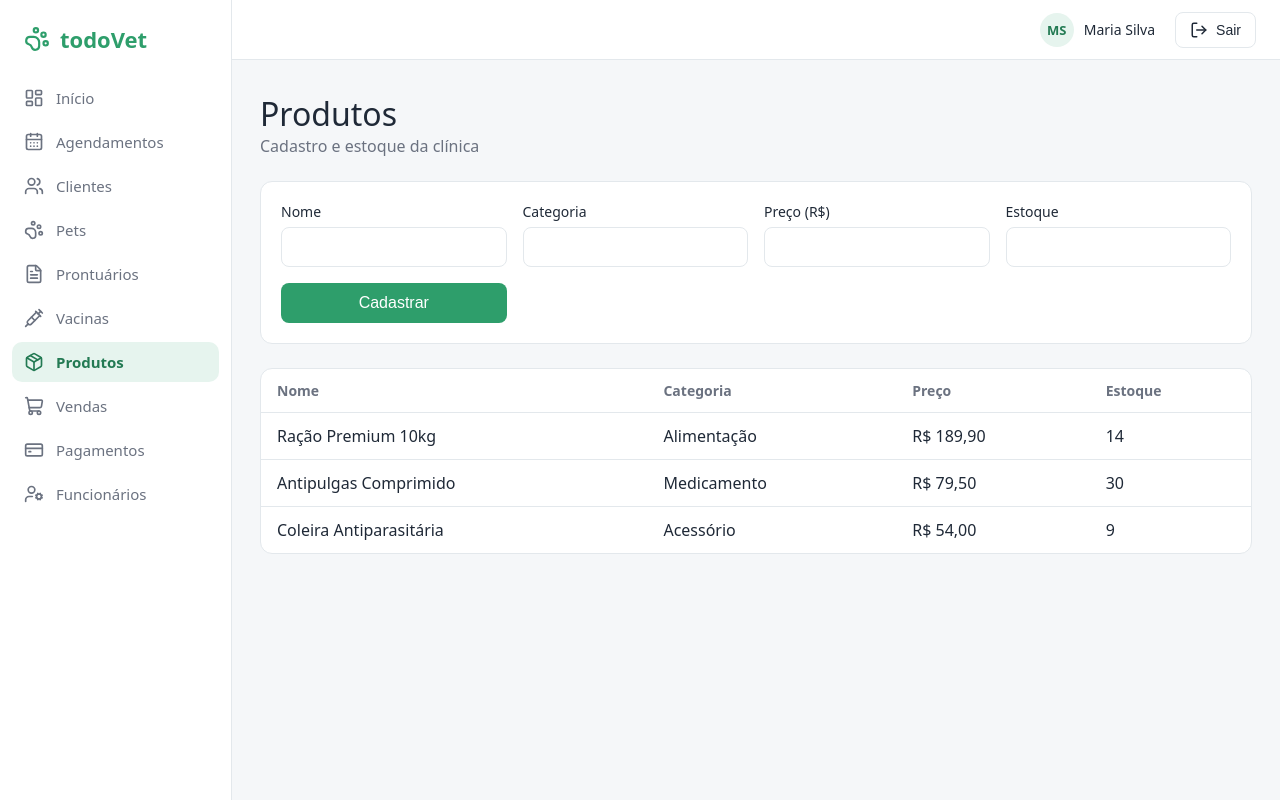
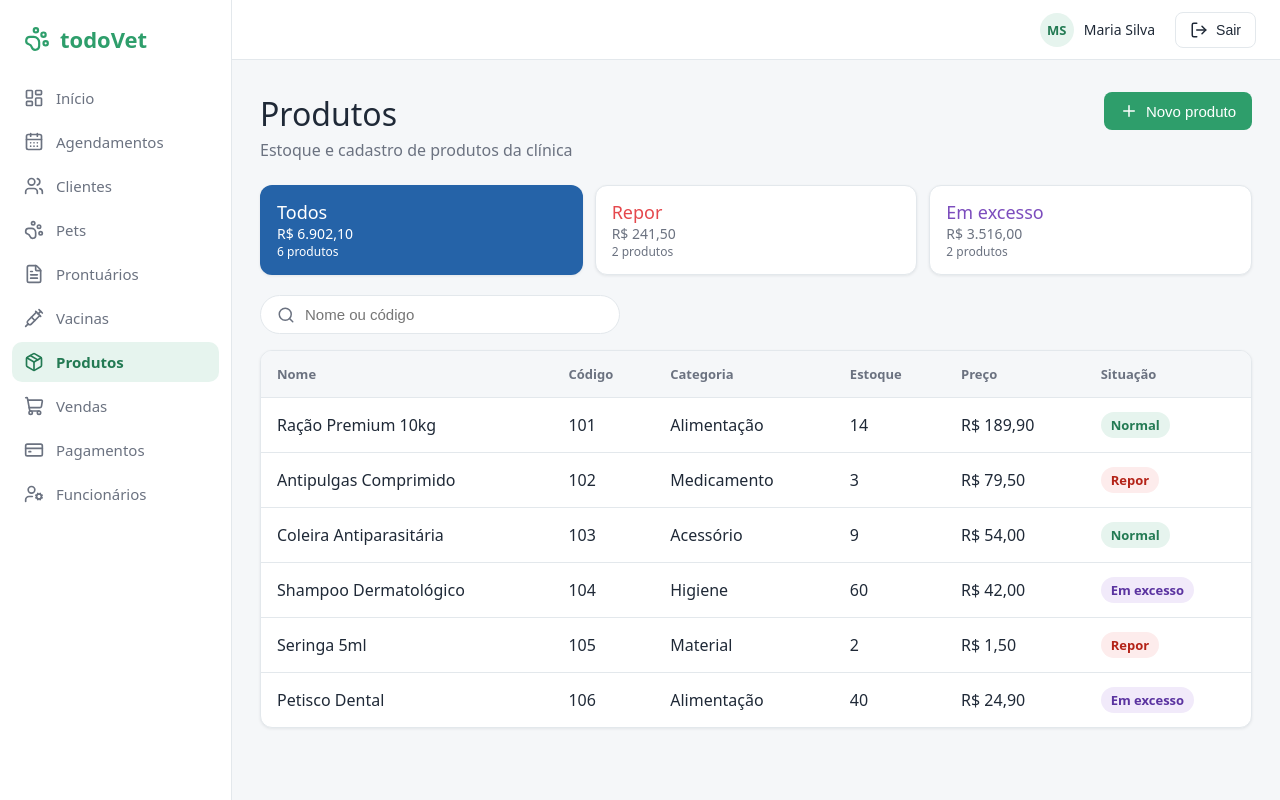
Before and after one commit to pauloartur23/todoVet, a React app in the folder frontend/: page /produtos in a window 1280 px wide. Built offline with nearby package versions, Linux system fonts and the light colour scheme; the HTML template or start-up script is replaced by a standard one.

Commit message:
feat: redesenha tela de produtos e cria tela de vacinas

```diff
--- a/frontend/src/pages/Produtos.jsx
+++ b/frontend/src/pages/Produtos.jsx
@@ -1,12 +1,39 @@
 import { useState, useEffect } from 'react';
+import { Search, Plus } from 'lucide-react';
 import { listarProdutos, cadastrarProduto } from '../services/produtoService.js';
 import './Tela.css';
 
-const formVazio = { nome: '', categoria: '', preco: '', estoque: '' };
+const formVazio = {
+    nome: '',
+    codigo: '',
+    categoria: '',
+    preco: '',
+    estoque: '',
+    estoqueMinimo: '',
+};
+
+const rotulos = { repor: 'Repor', excesso: 'Em excesso', normal: 'Normal' };
+
+function situacao(produto) {
+    if (produto.estoque <= produto.estoqueMinimo) return 'repor';
+    if (produto.estoque > produto.estoqueMinimo * 3) return 'excesso';
+    return 'normal';
+}
+
+function dinheiro(valor) {
+    return valor.toLocaleString('pt-BR', { style: 'currency', currency: 'BRL' });
+}
+
+function valorTotal(lista) {
+    return lista.reduce((soma, p) => soma + p.preco * p.estoque, 0);
+}
 
 function Produtos() {
     const [produtos, setProdutos] = useState([]);
     const [form, setForm] = useState(formVazio);
+    const [filtro, setFiltro] = useState('todos');
+    const [busca, setBusca] = useState('');
+    const [mostrarForm, setMostrarForm] = useState(false);
 
     useEffect(() => {
         listarProdutos().then((lista) => setProdutos(lista));
@@ -21,17 +48,43 @@ function Produtos() {
         const novo = await cadastrarProduto(form);
         setProdutos([...produtos, novo]);
         setForm(formVazio);
+        setMostrarForm(false);
     }
+
+    const grupos = [
+        { chave: 'todos', titulo: 'Todos', lista: produtos },
+        { chave: 'repor', titulo: 'Repor', lista: produtos.filter((p) => situacao(p) === 'repor') },
+        { chave: 'excesso', titulo: 'Em excesso', lista: produtos.filter((p) => situacao(p) === 'excesso') },
+    ];
+
+    const termo = busca.toLowerCase();
+    const visiveis = produtos
+        .filter((p) => filtro === 'todos' || situacao(p) === filtro)
+        .filter((p) => p.nome.toLowerCase().includes(termo) || p.codigo.includes(termo));
 
     return (
         <>
+            <div className="tela-cabecalho">
+                <div>
                     <h1>Produtos</h1>
-            <p className="tela-subtitulo">Cadastro e estoque da clínica</p>
+                    <p className="tela-subtitulo">Estoque e cadastro de produtos da clínica</p>
+                </div>
+                <button className="tela-botao" onClick={() => setMostrarForm(!mostrarForm)}>
+                    <Plus size={18} />
+                    Novo produto
+                </button>
+            </div>
 
+            {mostrarForm && (
                 <form className="tela-form" onSubmit={handleSubmit}>
                     <div className="tela-campo">
                         <label htmlFor="nome">Nome</label>
                         <input id="nome" name="nome" value={form.nome} onChange={handleChange} required />
+                    </div>
+
+                    <div className="tela-campo">
+                        <label htmlFor="codigo">Código</label>
+                        <input id="codigo" name="codigo" value={form.codigo} onChange={handleChange} required />
                     </div>
 
                     <div className="tela-campo">
@@ -49,28 +102,68 @@ function Produtos() {
                         <input id="estoque" name="estoque" type="number" min="0" value={form.estoque} onChange={handleChange} required />
                     </div>
 
-                <button type="submit" className="tela-botao">Cadastrar</button>
+                    <div className="tela-campo">
+                        <label htmlFor="estoqueMinimo">Estoque mínimo</label>
+                        <input id="estoqueMinimo" name="estoqueMinimo" type="number" min="0" value={form.estoqueMinimo} onChange={handleChange} required />
+                    </div>
+
+                    <button type="submit" className="tela-botao">Salvar</button>
                 </form>
+            )}
+
+            <div className="tela-filtros">
+                {grupos.map((g) => (
+                    <button
+                        key={g.chave}
+                        className={`tela-filtro tela-filtro-${g.chave} ${filtro === g.chave ? 'ativo' : ''}`}
+                        onClick={() => setFiltro(g.chave)}
+                    >
+                        <p className="tela-filtro-titulo">{g.titulo}</p>
+                        <p className="tela-filtro-valor">{dinheiro(valorTotal(g.lista))}</p>
+                        <p className="tela-filtro-qtd">{g.lista.length} produtos</p>
+                    </button>
+                ))}
+            </div>
+
+            <div className="tela-busca">
+                <Search size={18} />
+                <input
+                    placeholder="Nome ou código"
+                    value={busca}
+                    onChange={(e) => setBusca(e.target.value)}
+                />
+            </div>
 
             <div className="tela-tabela-caixa">
                 <table className="tela-tabela">
                     <thead>
                     <tr>
                         <th>Nome</th>
+                        <th>Código</th>
                         <th>Categoria</th>
+                        <th>Estoque</th>
                         <th>Preço</th>
-                        <th>Estoque</th>
+                        <th>Situação</th>
                     </tr>
                     </thead>
                     <tbody>
-                    {produtos.map((p) => (
+                    {visiveis.map((p) => (
                         <tr key={p.id}>
                             <td>{p.nome}</td>
+                            <td>{p.codigo}</td>
                             <td>{p.categoria}</td>
-                            <td>{p.preco.toLocaleString('pt-BR', { style: 'currency', currency: 'BRL' })}</td>
                             <td>{p.estoque}</td>
+                            <td>{dinheiro(p.preco)}</td>
+                            <td>
+                                <span className={`selo selo-${situacao(p)}`}>{rotulos[situacao(p)]}</span>
+                            </td>
                         </tr>
                     ))}
+                    {visiveis.length === 0 && (
+                        <tr>
+                            <td colSpan={6} className="tela-vazio">Nenhum produto encontrado</td>
+                        </tr>
+                    )}
                     </tbody>
                 </table>
             </div>
--- a/frontend/src/pages/Tela.css
+++ b/frontend/src/pages/Tela.css
@@ -1,6 +1,32 @@
+.tela-cabecalho {
+    display: flex;
+    align-items: flex-start;
+    justify-content: space-between;
+    gap: 16px;
+    margin-bottom: 24px;
+}
+
 .tela-subtitulo {
-    color: #6b7280;
-    margin-bottom: 24px;
+    color: var(--texto-suave);
+    margin-top: 4px;
+}
+
+.tela-botao {
+    display: flex;
+    align-items: center;
+    gap: 8px;
+    padding: 10px 16px;
+    background: var(--verde);
+    color: white;
+    border: none;
+    border-radius: 8px;
+    font-size: 15px;
+    cursor: pointer;
+    white-space: nowrap;
+}
+
+.tela-botao:hover {
+    background: var(--verde-escuro);
 }
 
 .tela-form {
@@ -11,6 +37,7 @@
     background: white;
     border: 1px solid var(--borda);
     border-radius: 12px;
+    box-shadow: var(--sombra);
     padding: 20px;
     margin-bottom: 24px;
 }
@@ -39,24 +66,105 @@
     border-color: transparent;
 }
 
-.tela-botao {
-    padding: 11px 16px;
-    background: var(--verde);
-    color: white;
-    border: none;
-    border-radius: 8px;
-    font-size: 16px;
+.tela-filtros {
+    display: grid;
+    grid-template-columns: repeat(auto-fit, minmax(170px, 1fr));
+    gap: 12px;
+    margin-bottom: 20px;
+}
+
+.tela-filtro {
+    text-align: left;
+    font-family: inherit;
+    background: white;
+    border: 1px solid var(--borda);
+    border-radius: 12px;
+    box-shadow: var(--sombra);
+    padding: 14px 16px;
     cursor: pointer;
 }
 
-.tela-botao:hover {
-    background: var(--verde-escuro);
+.tela-filtro:hover {
+    border-color: var(--texto-suave);
+}
+
+.tela-filtro-titulo {
+    font-size: 18px;
+}
+
+.tela-filtro-valor {
+    font-size: 14px;
+    color: var(--texto-suave);
+}
+
+.tela-filtro-qtd {
+    font-size: 12px;
+    color: var(--texto-suave);
+}
+
+.tela-filtro-todos .tela-filtro-titulo {
+    color: var(--azul);
+}
+
+.tela-filtro-repor .tela-filtro-titulo {
+    color: var(--vermelho);
+}
+
+.tela-filtro-excesso .tela-filtro-titulo {
+    color: var(--roxo);
+}
+
+.tela-filtro.ativo {
+    color: white;
+    border-color: transparent;
+}
+
+.tela-filtro.ativo .tela-filtro-titulo,
+.tela-filtro.ativo .tela-filtro-valor,
+.tela-filtro.ativo .tela-filtro-qtd {
+    color: white;
+}
+
+.tela-filtro-todos.ativo {
+    background: var(--azul);
+}
+
+.tela-filtro-repor.ativo {
+    background: var(--vermelho);
+}
+
+.tela-filtro-excesso.ativo {
+    background: var(--roxo);
+}
+
+.tela-busca {
+    display: flex;
+    align-items: center;
+    gap: 10px;
+    width: 100%;
+    max-width: 360px;
+    background: white;
+    border: 1px solid var(--borda);
+    border-radius: 999px;
+    padding: 0 16px;
+    margin-bottom: 16px;
+    color: var(--texto-suave);
+}
+
+.tela-busca input {
+    flex: 1;
+    border: none;
+    outline: none;
+    padding: 10px 0;
+    font-size: 15px;
+    background: transparent;
 }
 
 .tela-tabela-caixa {
     background: white;
     border: 1px solid var(--borda);
     border-radius: 12px;
+    box-shadow: var(--sombra);
     overflow-x: auto;
 }
 
@@ -68,15 +176,49 @@
 .tela-tabela th,
 .tela-tabela td {
     text-align: left;
-    padding: 12px 16px;
+    padding: 14px 16px;
     border-bottom: 1px solid var(--borda);
 }
 
 .tela-tabela th {
-    font-size: 14px;
-    color: #6b7280;
+    background: var(--fundo);
+    font-size: 13px;
+    color: var(--texto-suave);
+    font-weight: 600;
+}
+
+.tela-tabela tbody tr:hover {
+    background: #fafbfc;
 }
 
 .tela-tabela tr:last-child td {
     border-bottom: none;
 }
+
+.tela-vazio {
+    text-align: center;
+    color: var(--texto-suave);
+}
+
+.selo {
+    display: inline-block;
+    padding: 4px 10px;
+    border-radius: 999px;
+    font-size: 13px;
+    font-weight: 600;
+}
+
+.selo-repor {
+    background: #fdecec;
+    color: #b42318;
+}
+
+.selo-excesso {
+    background: #f1eafa;
+    color: #5b34a0;
+}
+
+.selo-normal {
+    background: var(--verde-claro);
+    color: var(--verde-escuro);
+}
--- a/frontend/src/services/produtoService.js
+++ b/frontend/src/services/produtoService.js
@@ -1,7 +1,10 @@
 let produtos = [
-    { id: 1, nome: 'Ração Premium 10kg', categoria: 'Alimentação', preco: 189.9, estoque: 14 },
-    { id: 2, nome: 'Antipulgas Comprimido', categoria: 'Medicamento', preco: 79.5, estoque: 30 },
-    { id: 3, nome: 'Coleira Antiparasitária', categoria: 'Acessório', preco: 54.0, estoque: 9 },
+    { id: 1, nome: 'Ração Premium 10kg', codigo: '101', categoria: 'Alimentação', preco: 189.9, estoque: 14, estoqueMinimo: 5 },
+    { id: 2, nome: 'Antipulgas Comprimido', codigo: '102', categoria: 'Medicamento', preco: 79.5, estoque: 3, estoqueMinimo: 10 },
+    { id: 3, nome: 'Coleira Antiparasitária', codigo: '103', categoria: 'Acessório', preco: 54.0, estoque: 9, estoqueMinimo: 4 },
+    { id: 4, nome: 'Shampoo Dermatológico', codigo: '104', categoria: 'Higiene', preco: 42.0, estoque: 60, estoqueMinimo: 8 },
+    { id: 5, nome: 'Seringa 5ml', codigo: '105', categoria: 'Material', preco: 1.5, estoque: 2, estoqueMinimo: 50 },
+    { id: 6, nome: 'Petisco Dental', codigo: '106', categoria: 'Alimentação', preco: 24.9, estoque: 40, estoqueMinimo: 10 },
 ];
 
 export async function listarProdutos() {
@@ -14,6 +17,7 @@ export async function cadastrarProduto(dados) {
         id: Date.now(),
         preco: Number(dados.preco),
         estoque: Number(dados.estoque),
+        estoqueMinimo: Number(dados.estoqueMinimo),
     };
     produtos = [...produtos, novo];
     return novo;
```
Lines whose indentation alone changed are shown as unchanged.
